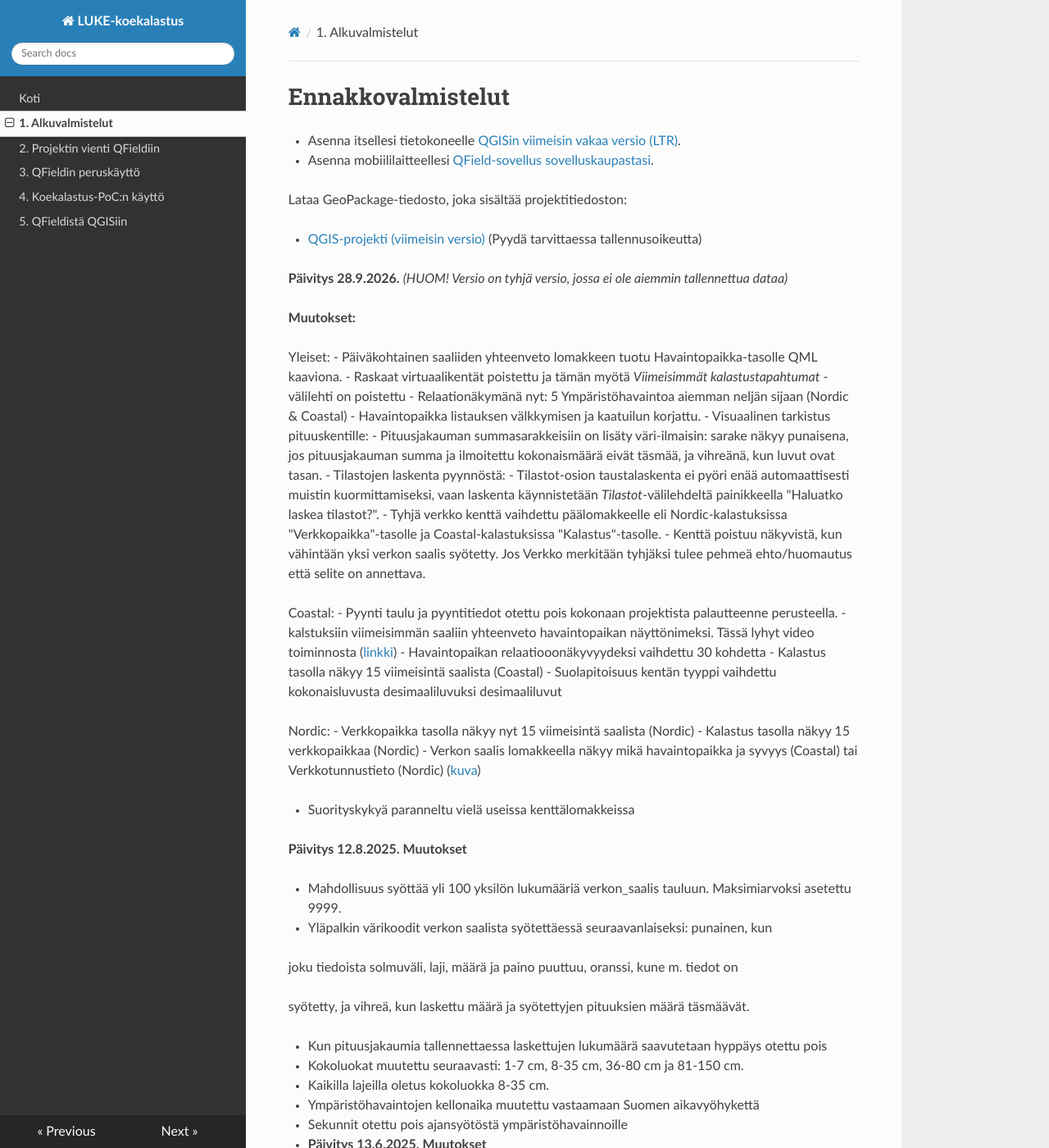
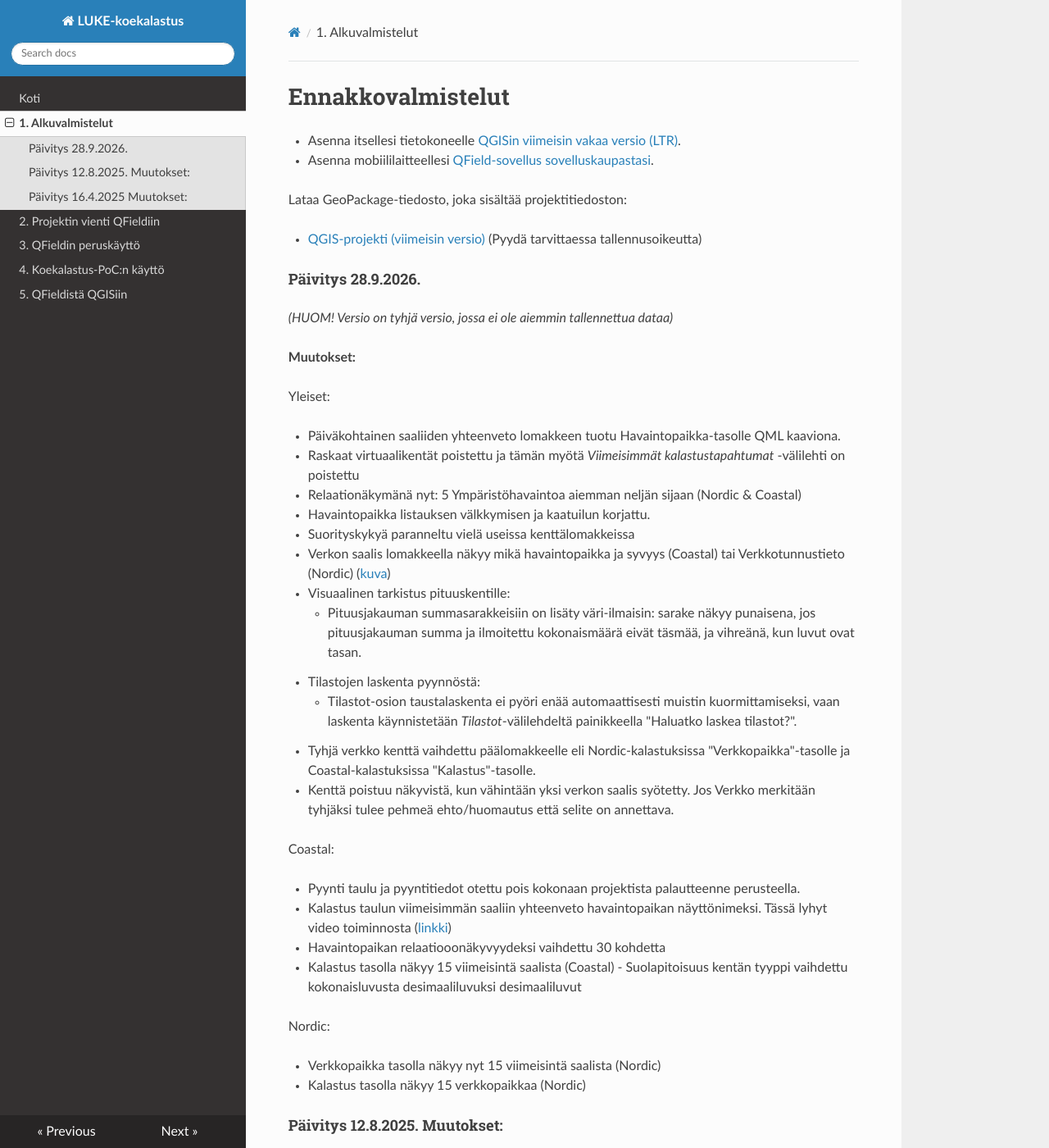
Before and after one commit to GispoCoding/luke-koekalastus, an MkDocs documentation site: the page built from docs/1_alkuvalmistelut.md, in a window 1280 px wide and 1400 px high. Shown: the whole window at 82% size. Built offline with MkDocs 1.6.1, drawn with Linux system fonts in a browser that asks for light colours; nearby versions of some CDN libraries; some of the changed text lies outside the part shown.

Commit message:
Alkuvalmistelut sivun rivitys final

```diff
--- a/docs/1_alkuvalmistelut.md
+++ b/docs/1_alkuvalmistelut.md
@@ -7,37 +7,41 @@ Lataa GeoPackage-tiedosto, joka sisältää projektitiedoston:
 
 - [QGIS-projekti (viimeisin versio)](https://drive.google.com/uc?export=download&id=1QlG7vPjFnArE9oGc0RTJwcElKez63PT-) (Pyydä tarvittaessa tallennusoikeutta)
 
-  **Päivitys 28.9.2026.** *(HUOM! Versio on tyhjä versio, jossa ei ole aiemmin tallennettua dataa)*
+#### **Päivitys 28.9.2026.**
 
-  **Muutokset:**
+*(HUOM! Versio on tyhjä versio, jossa ei ole aiemmin tallennettua dataa)*
+
+**Muutokset:**
 
 Yleiset:
-  - Päiväkohtainen saaliiden yhteenveto lomakkeen tuotu Havaintopaikka-tasolle QML kaaviona.
-  - Raskaat virtuaalikentät poistettu ja tämän myötä *Viimeisimmät kalastustapahtumat* -välilehti on poistettu
-  - Relaationäkymänä nyt: 5 Ympäristöhavaintoa aiemman neljän sijaan (Nordic & Coastal)
-  - Havaintopaikka listauksen välkkymisen ja kaatuilun korjattu.
-  - Visuaalinen tarkistus pituuskentille:
+
+- Päiväkohtainen saaliiden yhteenveto lomakkeen tuotu Havaintopaikka-tasolle QML kaaviona.
+- Raskaat virtuaalikentät poistettu ja tämän myötä *Viimeisimmät kalastustapahtumat* -välilehti on poistettu
+- Relaationäkymänä nyt: 5 Ympäristöhavaintoa aiemman neljän sijaan (Nordic & Coastal)
+- Havaintopaikka listauksen välkkymisen ja kaatuilun korjattu.
+- Suorityskykyä paranneltu vielä useissa kenttälomakkeissa
+- Verkon saalis lomakkeella näkyy mikä havaintopaikka ja syvyys (Coastal) tai Verkkotunnustieto (Nordic) ([kuva](https://drive.google.com/file/d/1NDpzC0bIeKYbcSxEQ0Bhmm2tSqETvCBb/view?usp=drive_link))
+- Visuaalinen tarkistus pituuskentille:
     - Pituusjakauman summasarakkeisiin on lisäty väri-ilmaisin: sarake näkyy punaisena, jos pituusjakauman summa ja ilmoitettu kokonaismäärä eivät täsmää, ja vihreänä, kun luvut ovat tasan.
-  - Tilastojen laskenta pyynnöstä:
+- Tilastojen laskenta pyynnöstä:
     - Tilastot-osion taustalaskenta ei pyöri enää automaattisesti muistin kuormittamiseksi, vaan laskenta käynnistetään *Tilastot*-välilehdeltä painikkeella "Haluatko laskea tilastot?".
-  - Tyhjä verkko kenttä vaihdettu päälomakkeelle eli Nordic-kalastuksissa "Verkkopaikka"-tasolle ja Coastal-kalastuksissa "Kalastus"-tasolle.
-    - Kenttä poistuu näkyvistä, kun vähintään yksi verkon saalis syötetty. Jos Verkko merkitään tyhjäksi tulee pehmeä ehto/huomautus että selite on annettava.
+- Tyhjä verkko kenttä vaihdettu päälomakkeelle eli Nordic-kalastuksissa "Verkkopaikka"-tasolle ja Coastal-kalastuksissa "Kalastus"-tasolle.
+  - Kenttä poistuu näkyvistä, kun vähintään yksi verkon saalis syötetty. Jos Verkko merkitään tyhjäksi tulee pehmeä ehto/huomautus että selite on annettava.
 
 Coastal:
-    - Pyynti taulu ja pyyntitiedot otettu pois kokonaan projektista palautteenne perusteella.
-    - kalstuksiin viimeisimmän saaliin yhteenveto havaintopaikan näyttönimeksi. Tässä lyhyt video toiminnosta ([linkki](https://drive.google.com/file/d/1VZyIakRGD9rNYZQdzCUtCN3ay00FRAxn/view?usp=drive_link))
-    - Havaintopaikan relaatiooonäkyvyydeksi vaihdettu 30 kohdetta
-    - Kalastus tasolla näkyy 15 viimeisintä saalista (Coastal)
-    - Suolapitoisuus kentän tyyppi vaihdettu kokonaisluvusta desimaaliluvuksi desimaaliluvut
+
+- Pyynti taulu ja pyyntitiedot otettu pois kokonaan projektista palautteenne perusteella.
+- Kalastus taulun viimeisimmän saaliin yhteenveto havaintopaikan näyttönimeksi. Tässä lyhyt video toiminnosta ([linkki](https://drive.google.com/file/d/1VZyIakRGD9rNYZQdzCUtCN3ay00FRAxn/view?usp=drive_link))
+- Havaintopaikan relaatiooonäkyvyydeksi vaihdettu 30 kohdetta
+- Kalastus tasolla näkyy 15 viimeisintä saalista (Coastal) - Suolapitoisuus kentän tyyppi vaihdettu kokonaisluvusta desimaaliluvuksi desimaaliluvut
 
 Nordic:
-    - Verkkopaikka tasolla näkyy nyt 15 viimeisintä saalista (Nordic)
-    - Kalastus tasolla näkyy 15 verkkopaikkaa (Nordic)
-    - Verkon saalis lomakkeella näkyy mikä havaintopaikka ja syvyys (Coastal) tai Verkkotunnustieto (Nordic) ([kuva](https://drive.google.com/file/d/1NDpzC0bIeKYbcSxEQ0Bhmm2tSqETvCBb/view?usp=drive_link))
 
-- Suorityskykyä paranneltu vielä useissa kenttälomakkeissa
+- Verkkopaikka tasolla näkyy nyt 15 viimeisintä saalista (Nordic)
 
-  **Päivitys 12.8.2025. Muutokset**
+- Kalastus tasolla näkyy 15 verkkopaikkaa (Nordic)
+
+#### **Päivitys 12.8.2025. Muutokset:**
 
 - Mahdollisuus syöttää yli 100 yksilön lukumääriä verkon_saalis tauluun. Maksimiarvoksi asetettu 9999.
 
@@ -57,7 +61,7 @@ Nordic:
 
 - Sekunnit otettu pois ajansyötöstä ympäristöhavainnoille
 
-- **Päivitys 13.6.2025. Muutokset**
+  #### **Päivitys 13.6.2025. Muutokset:**
 
 - Taustakartat ladattu nyt offline-tilaan. Tällöin taustakartat latautuvat myös ilman internet-yhteyttä.
 
@@ -65,7 +69,7 @@ Nordic:
 
 - Pituusjakaumien syötön kaikkien arvojen (1-150cm) oletukseksi asetettu 0.
 
-  **Päivitys 26.5.2025. Muutokset:**
+  #### **Päivitys 26.5.2025. Muutokset:**
 
 - Lisätty loput havaintoalueet ja niiden paikat ([Github Issue 24](#0)).
 
@@ -81,7 +85,7 @@ Nordic:
 
   ![](img/muistiinpanot.png)
 
-  **Päivitys 25.4.2025 Muutokset:**
+  #### **Päivitys 25.4.2025 Muutokset:**
 
 - Traficomin Syvyyskartta-lisätty taustakartaksi.
 
@@ -97,7 +101,7 @@ Nordic:
 
   ![](img/koekalastusjakso-lisays.png)
 
-**Päivitys 16.4.2025 Muutokset:**
+#### **Päivitys 16.4.2025 Muutokset:**
 
 - Kalalajilistaus päivitetty saalismäärien mukaan, jos saalismäärätietoa ei ole saatavilla järjestyy aakkosjärjestyksen perusteella
 
```
